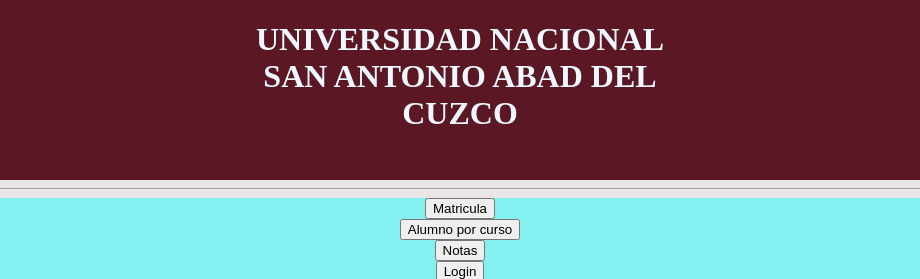
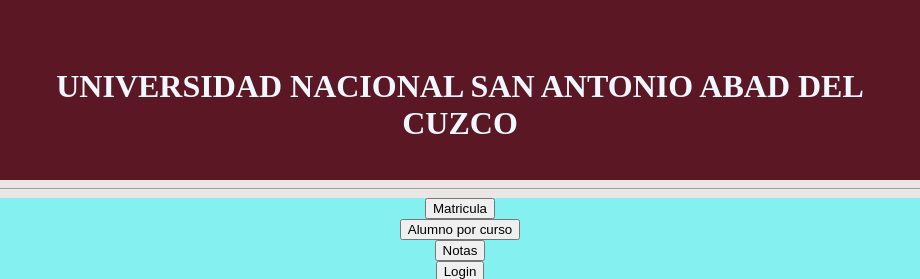
Before and after one commit to AngelEspinal/innovar_grupo5, a plain HTML site: page index.html in a window 1280 px wide. Shown: the top 279 px of the page, 180-1100 px from the left. Drawn offline with Linux system fonts and the light colour scheme.

Commit message:
navbar mejorado

```diff
--- a/styles.css
+++ b/styles.css
@@ -4,7 +4,7 @@ body{
 }
 header{
     display: grid;
-    grid-template-columns: 1fr 1fr 1fr;
+    grid-template-columns: 0.5fr 4fr 0.5fr;
     background-color:#5B1724;
 }
 .img1-container{
@@ -17,6 +17,7 @@ header{
 .tittle{
     text-align: center;
     color: aliceblue;
+    margin-top: 5%;
 
 }
 
```
